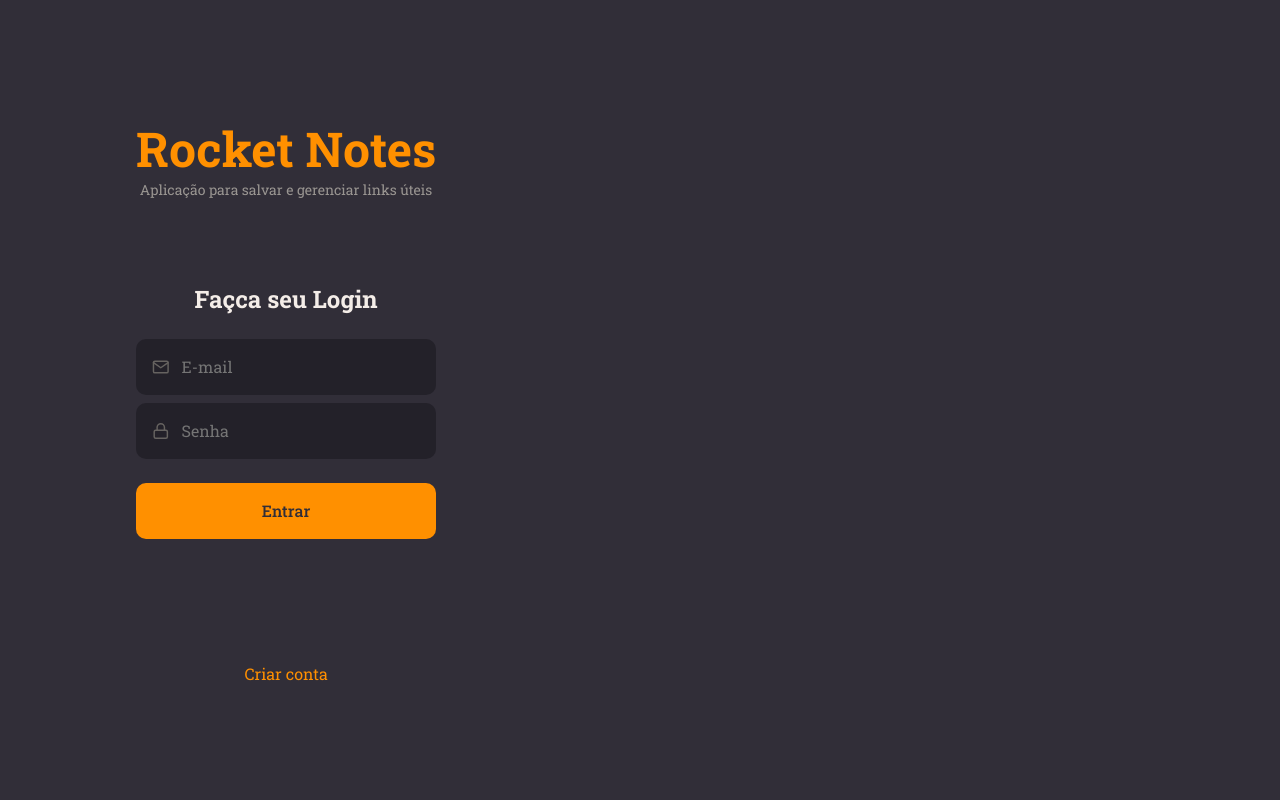
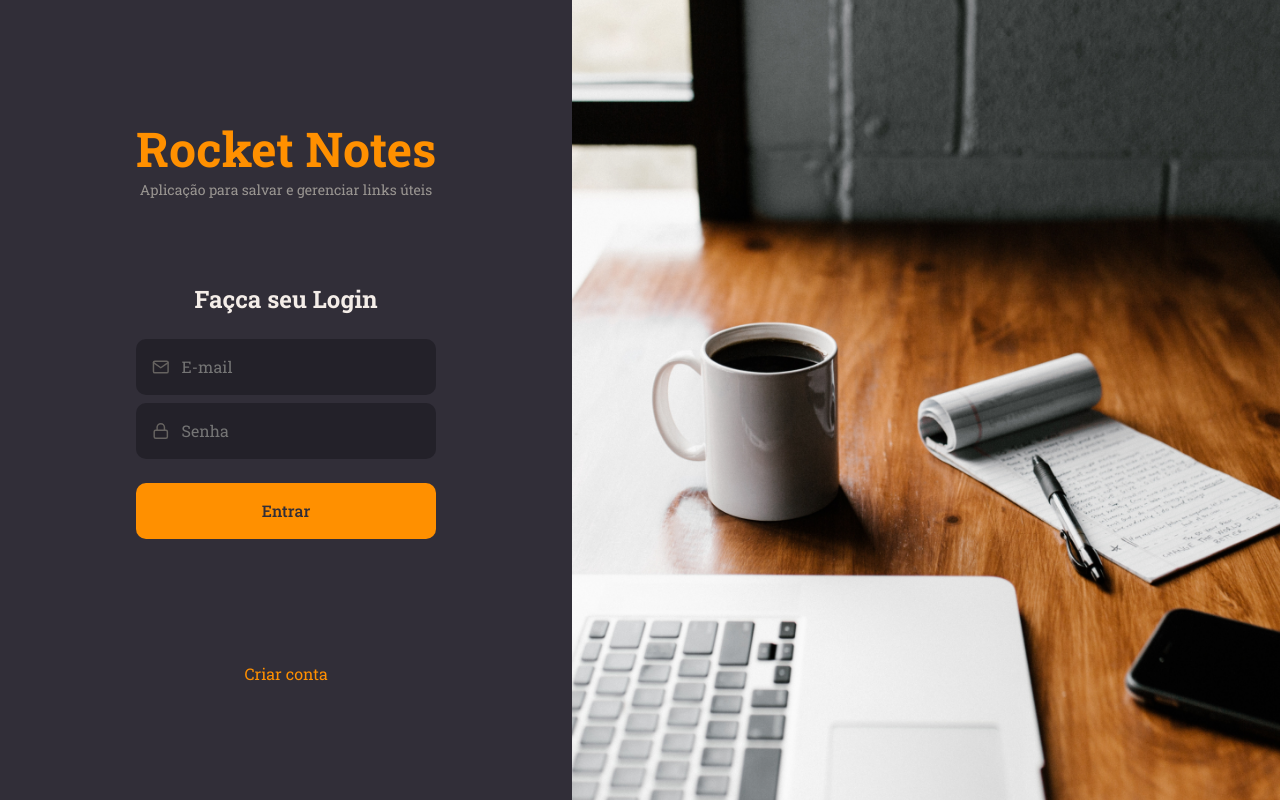
Before and after one commit to PedroNnsM/rocketNotes, a React (Vite) app: page / in a window 1280 px wide. Built offline with nearby package versions, Linux system fonts and the light colour scheme.

Commit message:
Div Imagem

```diff
--- a/src/pages/Signin/index.jsx
+++ b/src/pages/Signin/index.jsx
@@ -1,4 +1,4 @@
-import { Container, Form } from "./styles";
+import { Background, Container, Form } from "./styles";
 import { FiLogIn, FiMail, FiLock } from "react-icons/fi";
 
 import { Input } from "../../components/Input";
@@ -23,6 +23,7 @@
           Criar conta
           </a>
       </Form>
+      <Background />
     </Container>
   );
 }
--- a/src/pages/Signin/styles.js
+++ b/src/pages/Signin/styles.js
@@ -1,4 +1,5 @@
 import styled from "styled-components";
+import BackgroundImg from '../../assets/background.png'
 
 export const Container = styled.div`
   height: 100vh;
@@ -34,4 +35,12 @@
     margin-top: 124px;
     color: ${({ theme }) => theme.COLORS.ORANGE}
   }
+
+
 `;
+
+export const Background = styled.div`
+  flex: 1;
+  background: url(${BackgroundImg}) no-repeat center center;
+  background-size: cover;
+`
```
Also changed, not shown: src/assets/background.png (added).
